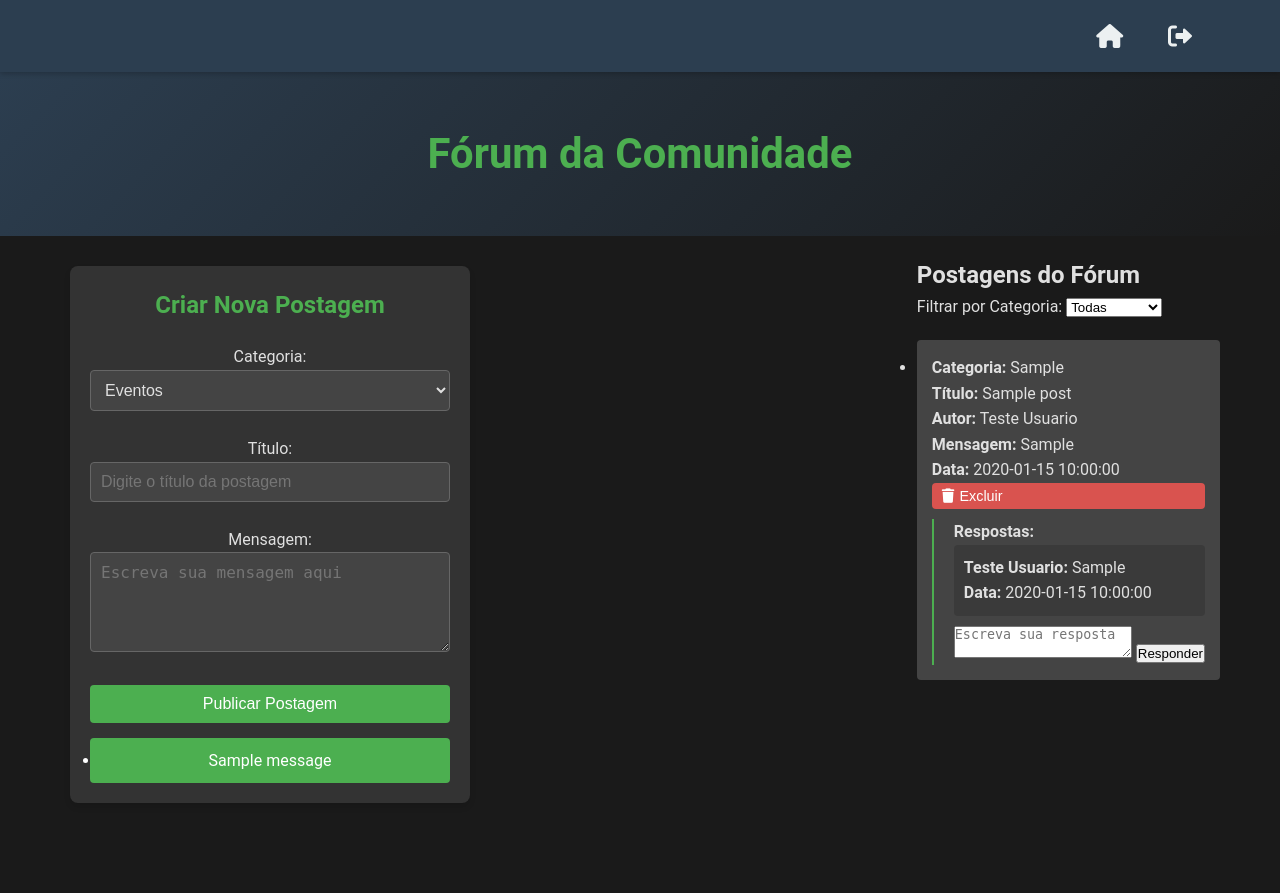
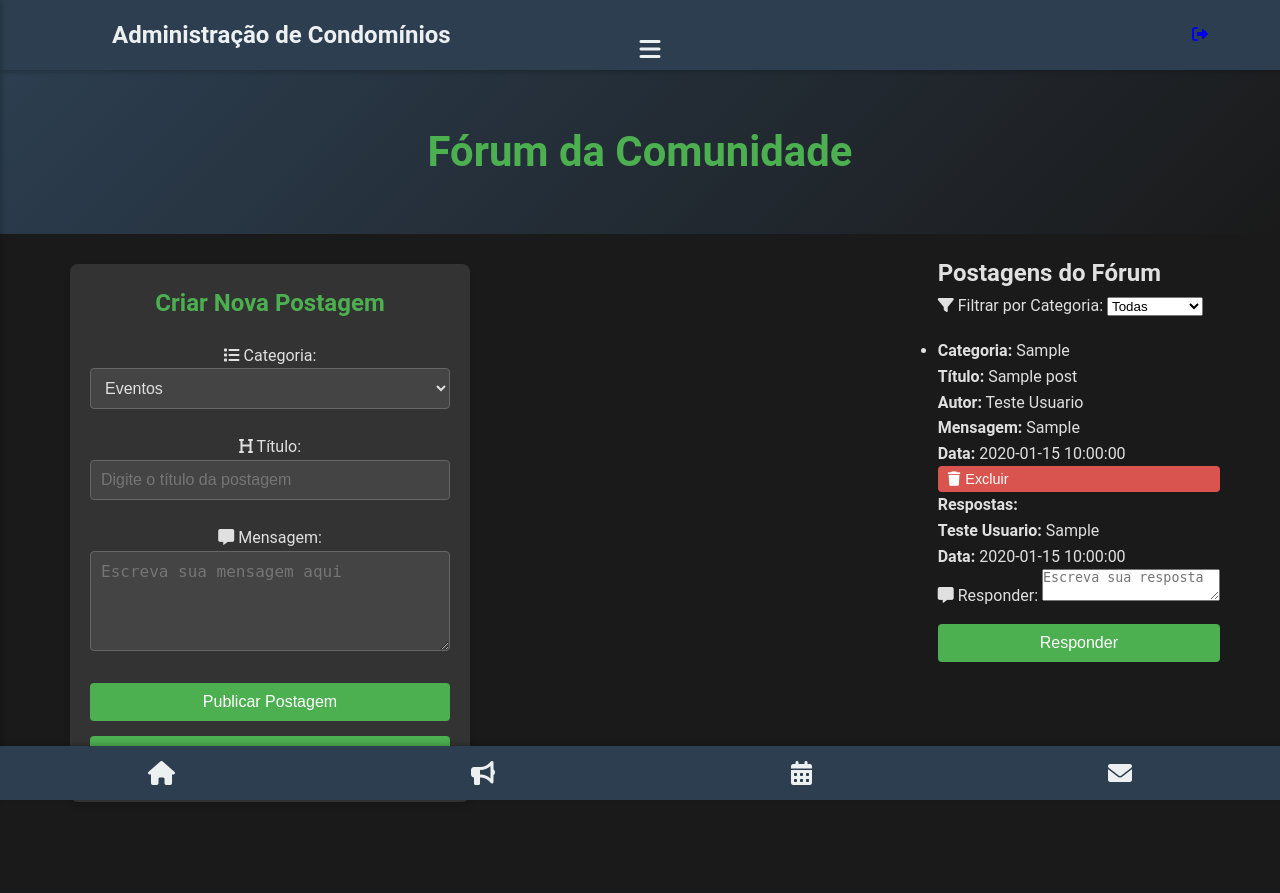
Before and after one commit to Sthsantos/AppCondominio, a Flask app: page /forum in a window 1280 px wide. After the commit the page ends 802 px from the top, so only its background shows below. Run offline with Flask 3, Linux system fonts and the light colour scheme; the visitor is signed in with stand-in values (Sample User, id 1); data comes from the database, SQL or seed files in the repository; tables that the repository leaves empty hold one stand-in row (values such as "Sample post"); one stand-in notice (Sample message) is shown.

Commit message:
Update forum.html

```diff
--- a/templates/forum.html
+++ b/templates/forum.html
@@ -6,82 +6,6 @@
     <title>Fórum - Administração de Condomínios</title>
     <link rel="stylesheet" href="{{ url_for('static', filename='style.css') }}">
     <link rel="stylesheet" href="https://cdnjs.cloudflare.com/ajax/libs/font-awesome/6.0.0-beta3/css/all.min.css">
-    <style>
-        .forum-list li {
-            margin-bottom: 20px;
-            padding: 15px;
-            background-color: var(--input-bg);
-            border-radius: 4px;
-        }
-        .respostas {
-            margin-top: 10px;
-            padding-left: 20px;
-            border-left: 2px solid var(--primary-color);
-        }
-        .resposta {
-            margin-bottom: 10px;
-            padding: 10px;
-            background-color: #3a3a3a;
-            border-radius: 4px;
-        }
-        .modal {
-            position: fixed;
-            top: 0;
-            left: 0;
-            width: 100%;
-            height: 100%;
-            background-color: rgba(0, 0, 0, 0.7);
-            display: none;
-            justify-content: center;
-            align-items: center;
-            z-index: 1000;
-        }
-        .modal-content {
-            background-color: #333;
-            padding: 20px;
-            border-radius: 8px;
-            box-shadow: 0 4px 10px rgba(0, 0, 0, 0.3);
-            width: 90%;
-            max-width: 400px;
-            text-align: center;
-            color: var(--text-color);
-        }
-        .modal-content h3 {
-            color: var(--primary-color);
-            margin-bottom: 15px;
-            font-size: 1.5em;
-        }
-        .modal-content p {
-            margin-bottom: 20px;
-            font-size: 1.1em;
-        }
-        .modal-actions {
-            display: flex;
-            justify-content: space-around;
-        }
-        .modal-actions button {
-            padding: 10px 20px;
-            border: none;
-            border-radius: 4px;
-            cursor: pointer;
-            transition: background-color 0.3s;
-            font-size: 1em;
-        }
-        .confirm-delete {
-            background-color: #e74c3c;
-            color: white;
-        }
-        .confirm-delete:hover {
-            background-color: #c0392b;
-        }
-        .cancel-modal {
-            background-color: var(--input-bg);
-            color: var(--text-color);
-        }
-        .cancel-modal:hover {
-            background-color: var(--input-focus);
-        }
-    </style>
     <script>
         function showDeleteModal(postId) {
             const modal = document.getElementById('delete-modal');
@@ -94,23 +18,54 @@
         function hideDeleteModal() {
             document.getElementById('delete-modal').style.display = 'none';
         }
+        function toggleSidebar() {
+            const sidebar = document.querySelector('.sidebar');
+            sidebar.classList.toggle('open');
+        }
     </script>
 </head>
 <body>
+    <!-- Cabeçalho Fixo -->
     <header>
         <div class="navbar">
-            <div class="logo"></div>
-            <nav>
-                <ul class="menu">
-                    <li><a href="{{ url_for('index') }}"><i class="fas fa-home"></i></a></li>
-                    <li><a href="{{ url_for('logout') }}"><i class="fas fa-sign-out-alt"></i></a></li>
-                    {% if usuario['tipo_usuario'] == 'admin' %}
-                        <li><a href="{{ url_for('admin') }}"><i class="fas fa-user-shield"></i></a></li>
+            <button class="sidebar-toggle" onclick="toggleSidebar()">
+                <i class="fas fa-bars"></i>
+            </button>
+            <div class="logo">Administração de Condomínios</div>
+            <div class="user-info">
+                {% if usuario %}
+                    <span>{{ usuario['nome'] }}</span>
+                    <a href="{{ url_for('logout') }}" class="logout-icon"><i class="fas fa-sign-out-alt"></i></a>
                 {% endif %}
+            </div>
+        </div>
+    </header>
+
+    <!-- Menu Lateral -->
+    <nav class="sidebar">
+        <ul>
+            <li><a href="{{ url_for('index') }}"><i class="fas fa-home"></i> Início</a></li>
+            <li><a href="{{ url_for('perfil') }}"><i class="fas fa-user"></i> Perfil</a></li>
+            <li><a href="{{ url_for('configuracoes') }}"><i class="fas fa-cog"></i> Configurações</a></li>
+            <li><a href="{{ url_for('manutencao') }}"><i class="fas fa-wrench"></i> Manutenção</a></li>
+            <li><a href="{{ url_for('pagamentos') }}"><i class="fas fa-money-bill-wave"></i> Pagamentos</a></li>
+            <li><a href="{{ url_for('correspondencias') }}"><i class="fas fa-envelope"></i> Correspondências</a></li>
+            <li><a href="{{ url_for('feedback') }}"><i class="fas fa-comments"></i> Feedback</a></li>
+            <li><a href="{{ url_for('moradores') }}"><i class="fas fa-users"></i> Moradores</a></li>
+            <li><a href="{{ url_for('forum') }}"><i class="fas fa-comment-dots"></i> Fórum</a></li>
+            <li><a href="{{ url_for('anuncios') }}"><i class="fas fa-bullhorn"></i> Anúncios</a></li>
+            {% if session.get('tipo_usuario') == 'admin' %}
+                <li><a href="{{ url_for('comunicacao') }}"><i class="fas fa-bullhorn"></i> Comunicação</a></li>
+                <li><a href="{{ url_for('relatorios') }}"><i class="fas fa-chart-bar"></i> Relatórios</a></li>
+                <li><a href="{{ url_for('estacionamento') }}"><i class="fas fa-car"></i> Estacionamento</a></li>
+                <li><a href="{{ url_for('emergencias') }}"><i class="fas fa-exclamation-triangle"></i> Emergências</a></li>
+                <li><a href="{{ url_for('cadastro_moradores') }}"><i class="fas fa-user-plus"></i> Cadastro de Moradores</a></li>
+            {% endif %}
+            <li><a href="{{ url_for('logout') }}"><i class="fas fa-sign-out-alt"></i> Sair</a></li>
         </ul>
     </nav>
-        </div>
-    </header>
+
+    <!-- Conteúdo Principal -->
     <main class="forum-page">
         <section class="hero">
             <h1 class="animate-text">Fórum da Comunidade</h1>
@@ -118,9 +73,9 @@
         <div class="content">
             <div class="form-container">
                 <h2>Criar Nova Postagem</h2>
-                <form method="POST">
+                <form method="POST" action="{{ url_for('forum') }}">
                     <div class="form-group">
-                        <label for="categoria">Categoria:</label>
+                        <label for="categoria"><i class="fas fa-list"></i> Categoria:</label>
                         <select name="categoria" id="categoria" required>
                             <option value="Eventos">Eventos</option>
                             <option value="Sugestões">Sugestões</option>
@@ -129,29 +84,29 @@
                         </select>
                     </div>
                     <div class="form-group">
-                        <label for="titulo">Título:</label>
+                        <label for="titulo"><i class="fas fa-heading"></i> Título:</label>
                         <input type="text" name="titulo" id="titulo" required placeholder="Digite o título da postagem">
                     </div>
                     <div class="form-group">
-                        <label for="mensagem">Mensagem:</label>
+                        <label for="mensagem"><i class="fas fa-comment-alt"></i> Mensagem:</label>
                         <textarea name="mensagem" id="mensagem" required placeholder="Escreva sua mensagem aqui"></textarea>
                     </div>
-                    <input type="submit" value="Publicar Postagem">
+                    <input type="submit" value="Publicar Postagem" class="btn-login">
                 </form>
                 {% with messages = get_flashed_messages() %}
                     {% if messages %}
-                        <ul class="flash-messages">
+                        <div class="flash-messages">
                             {% for message in messages %}
-                                <li>{{ message }}</li>
+                                <p>{{ message }}</p>
                             {% endfor %}
-                        </ul>
+                        </div>
                     {% endif %}
                 {% endwith %}
             </div>
             <div class="forum-list-container">
                 <h2>Postagens do Fórum</h2>
-                <div style="margin-bottom: 20px;">
-                    <label for="filtro-categoria">Filtrar por Categoria:</label>
+                <div class="form-group" style="margin-bottom: 20px;">
+                    <label for="filtro-categoria"><i class="fas fa-filter"></i> Filtrar por Categoria:</label>
                     <select id="filtro-categoria" onchange="window.location.href='{{ url_for('forum') }}?categoria=' + this.value;">
                         <option value="">Todas</option>
                         <option value="Eventos" {% if categoria_filtro == 'Eventos' %}selected{% endif %}>Eventos</option>
@@ -170,7 +125,7 @@
                                 <strong>Mensagem:</strong> {{ post['mensagem'] }}<br>
                                 <strong>Data:</strong> {{ post['data_postagem'] }}<br>
                                 {% if post['usuario_id'] == session['user_id'] %}
-                                <form method="POST" style="display: inline;" id="delete-form-{{ post['id'] }}">
+                                    <form method="POST" action="{{ url_for('forum') }}" style="display: inline;" id="delete-form-{{ post['id'] }}">
                                         <input type="hidden" name="delete_post_id" value="{{ post['id'] }}">
                                         <button type="button" class="btn-delete" onclick="showDeleteModal({{ post['id'] }})">
                                             <i class="fas fa-trash"></i> Excluir
@@ -189,10 +144,13 @@
                                     {% else %}
                                         <p>Sem respostas ainda.</p>
                                     {% endif %}
-                                <form method="POST">
+                                    <form method="POST" action="{{ url_for('forum') }}">
                                         <input type="hidden" name="post_id" value="{{ post['id'] }}">
-                                    <textarea name="resposta_mensagem" required placeholder="Escreva sua resposta"></textarea>
-                                    <input type="submit" value="Responder">
+                                        <div class="form-group">
+                                            <label for="resposta_mensagem_{{ post['id'] }}"><i class="fas fa-comment-alt"></i> Responder:</label>
+                                            <textarea name="resposta_mensagem" id="resposta_mensagem_{{ post['id'] }}" required placeholder="Escreva sua resposta"></textarea>
+                                        </div>
+                                        <input type="submit" value="Responder" class="btn-login">
                                     </form>
                                 </div>
                             </li>
@@ -203,17 +161,38 @@
                 {% endif %}
             </div>
         </div>
+
         <!-- Modal de Confirmação de Exclusão -->
-        <div id="delete-modal" class="modal">
+        <div id="delete-modal" class="modal" style="display: none;">
             <div class="modal-content">
-                <h3>Confirmação de Exclusão</h3>
+                <h3>Confirmar Exclusão</h3>
                 <p>Tem certeza que deseja excluir esta postagem?</p>
                 <div class="modal-actions">
-                    <button id="confirm-delete-btn" class="confirm-delete">Sim</button>
+                    <button id="confirm-delete-btn" class="confirm-delete">Sim, Excluir</button>
                     <button onclick="hideDeleteModal()" class="cancel-modal">Não</button>
                 </div>
             </div>
         </div>
     </main>
+
+    <!-- Barra Inferior -->
+    <nav class="bottom-nav">
+        <a href="{{ url_for('index') }}" class="{% if request.endpoint == 'index' %}active{% endif %}">
+            <i class="fas fa-home"></i>
+            <span>Início</span>
+        </a>
+        <a href="{{ url_for('anuncios') }}" class="{% if request.endpoint == 'anuncios' %}active{% endif %}">
+            <i class="fas fa-bullhorn"></i>
+            <span>Anúncios</span>
+        </a>
+        <a href="{{ url_for('reservas') }}" class="{% if request.endpoint == 'reservas' %}active{% endif %}">
+            <i class="fas fa-calendar-alt"></i>
+            <span>Reservas</span>
+        </a>
+        <a href="{{ url_for('comunicacao') }}" class="{% if request.endpoint == 'comunicacao' %}active{% endif %}">
+            <i class="fas fa-envelope"></i>
+            <span>Mensagens</span>
+        </a>
+    </nav>
 </body>
 </html>
```
Lines whose indentation alone changed are shown as unchanged.
